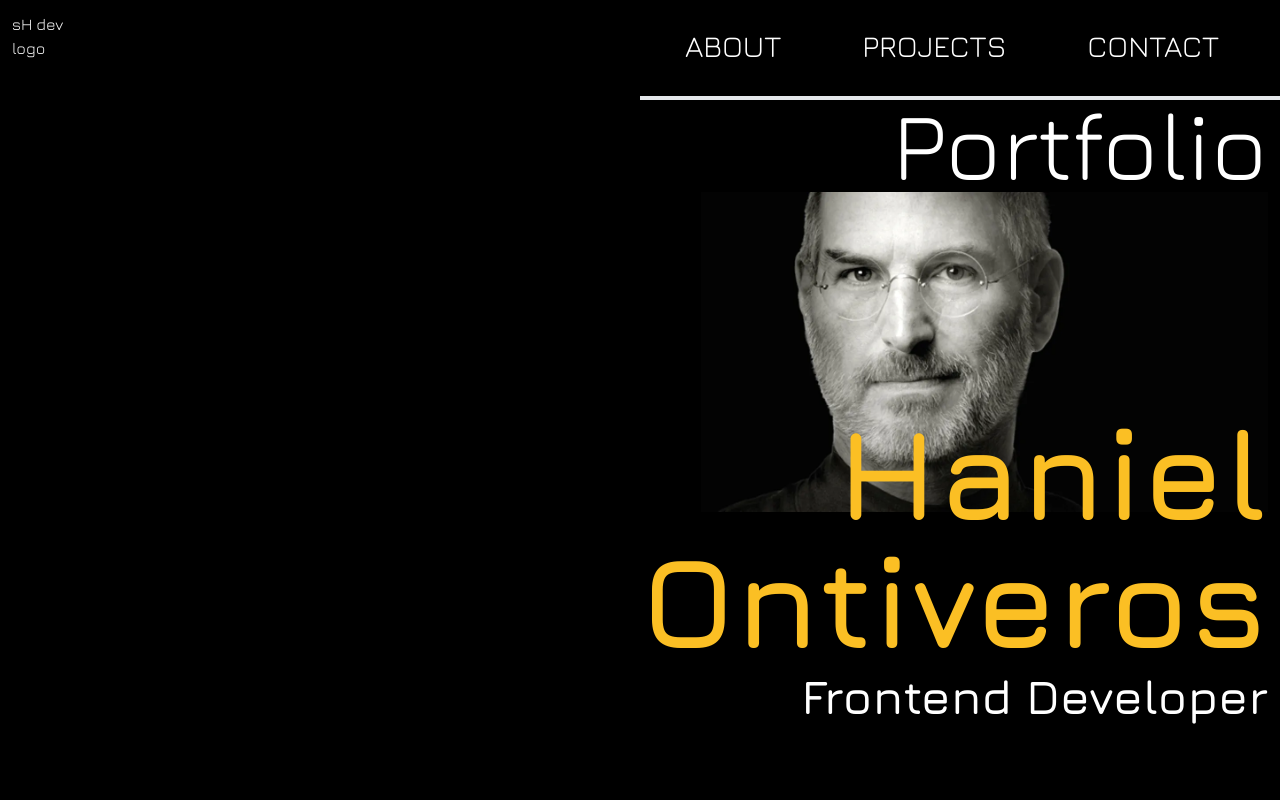
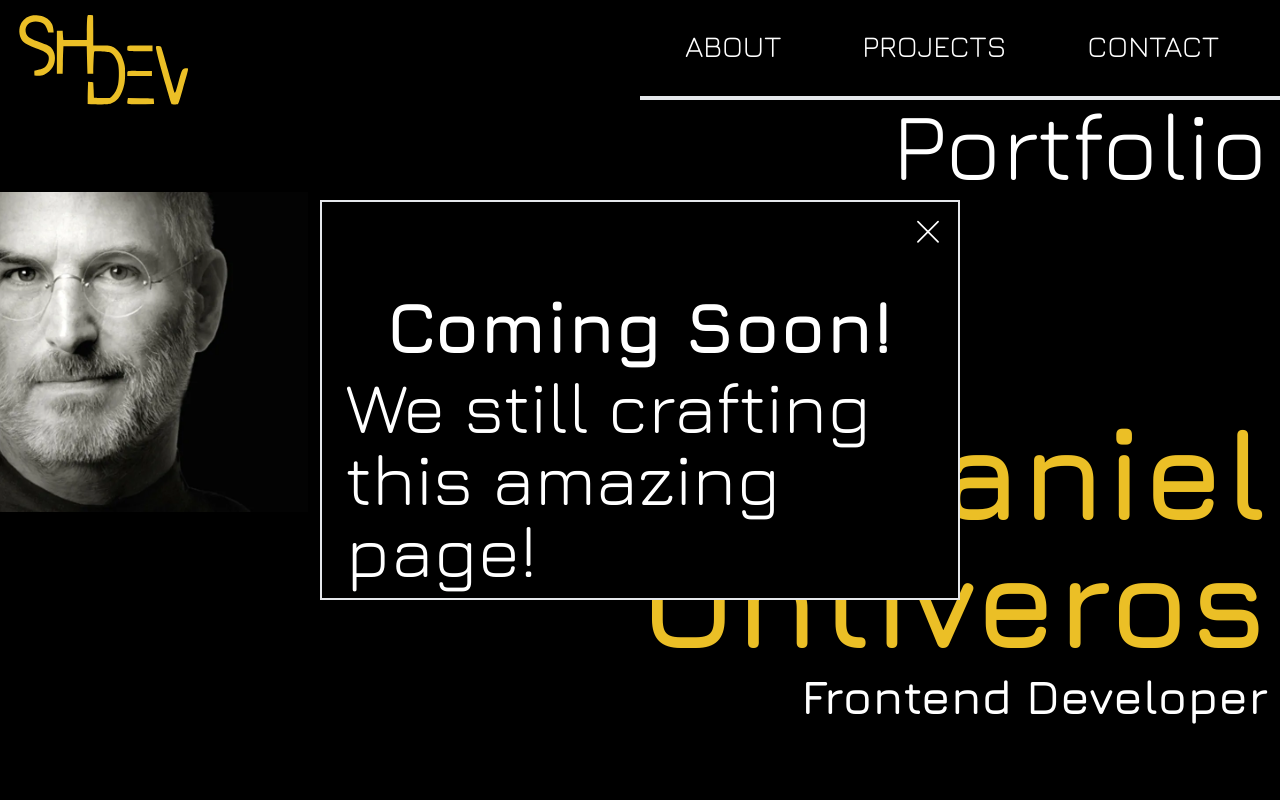
Before and after one commit to HanielOntiveros/portfolio-web, a React (Vite) app: page /about in a window 1280 px wide. Shown: the top 800 px of the page. Built offline with nearby package versions, Linux system fonts and the light colour scheme.

Commit message:
Added router-dom, coming soon modal, logo

```diff
--- a/index.html
+++ b/index.html
@@ -10,6 +10,7 @@
   <link rel="preconnect" href="https://fonts.gstatic.com" crossorigin>
   <link href="https://fonts.googleapis.com/css2?family=Jura:wght@400;600;700&display=swap" rel="stylesheet">
 </head>
+<a href=""></a>
 
 <body>
   <div id="root"></div>
--- a/package.json
+++ b/package.json
@@ -11,7 +11,8 @@
   },
   "dependencies": {
     "react": "^18.2.0",
-    "react-dom": "^18.2.0"
+    "react-dom": "^18.2.0",
+    "react-router-dom": "^6.22.0"
   },
   "devDependencies": {
     "@types/react": "^18.2.43",
--- a/src/components/Main/About.jsx
+++ b/src/components/Main/About.jsx
@@ -1,6 +1,6 @@
 export const About = () => {
     return (
-        <section className="relative w-full h-auto">
+        <section id="about" className="relative w-full h-auto">
             <div className="inline-block h-auto mx-3 ">
                 <h2 className='mt-20 text-5xl font-semibold text-white text-end md:text-8xl'>About</h2>
                 <p className='mt-5 text-xl font-semibold text-white text-end md:text-4xl'>
--- a/src/components/Main/Contact.jsx
+++ b/src/components/Main/Contact.jsx
@@ -4,7 +4,7 @@ import email from '../../assets/icons/email-svgrepo-com.svg'
 
 export const Contact = () => {
     return (
-        <section className=" w-full h-auto realative">
+        <section id='contact' className=" w-full h-auto realative">
             <h2 className='mt-20 mx-3 text-5xl font-semibold text-white text-end md:text-8xl'>Contact</h2>
             <div className="flex flex-col mx-3 my-10 items-center md:flex-row md:justify-evenly ">
                 <p className='mt-6 text-3xl font-bold text-white text-center '>
--- a/src/components/Main/Home.jsx
+++ b/src/components/Main/Home.jsx
@@ -1,13 +1,23 @@
 import selfie from '../../assets/imgs/stevejobswide620x350.webp'
+import { Modal } from '../UI/Modal'
+import { useState } from 'react'
+
 
 export const Home = () => {
+    const [modalView, setModalView] = useState('true')
+
     return (
-        <section className='relative w-full h-svh mb-5'>
-            <div className="absolute end-0 inline-block h-screen w-fit mx-3 ">
+        <section className='relative w-full h-svh mb-5  lg:flex lg:justify-center'>
+            {
+                modalView ?
+                    <Modal setModalView={setModalView} /> :
+                    null
+            }
+            <div className="absolute end-0 inline-block h-screen w-fit mx-3  lg:w-full">
                 <p className=' absolute top-0 mt-20  end-0  text-5xl font-medium text-white md:text-8xl md:mt-24'>Portfolio</p>
-                <img className='relative top-36 end-0 w-auto h-[20rem]  object-cover md:top-48' src={selfie} />
-                <div className='absolute bottom-10 end-0 md:bottom-20 '>
-                    <h1 className='mt-20 leading-normal text-5xl font-bold text-amber-400 text-end md:text-9xl'>Haniel Ontiveros</h1>
+                <img className='relative top-36 end-0 w-auto h-[20rem]  object-cover md:top-48 lg:w-1/4' src={selfie} />
+                <div className='absolute bottom-10 end-0 md:bottom-20 lg:w-3/4'>
+                    <h1 className='mt-20 leading-normal text-5xl font-bold text-[#ebbf26] text-end md:text-9xl'>Haniel Ontiveros</h1>
                     <h2 className='mt-2 text-3xl leading-snug font-semibold text-white text-end md:text-5xl'>Frontend Developer</h2>
                 </div>
             </div>
--- a/src/components/Main/Projects.jsx
+++ b/src/components/Main/Projects.jsx
@@ -3,7 +3,7 @@ import web from '../../assets/icons/browser-window-2-svgrepo-com.svg'
 
 export const Projects = () => {
     return (
-        <section className=' w-full h-auto realative'>
+        <section id="projects" className=' w-full h-auto realative'>
             <div className="flex flex-col h-auto mx-3 justify-start items-end lg:grid lg:grid-flow-col lg:items-center  lg:m-0">
                 <h2 className='mt-20 text-5xl font-semibold text-white text-end md:text-8xl md:mt-24 lg:-rotate-90 lg:border-b-4 '>Projects</h2>
                 <Card
--- a/src/components/Navbar/Navbar.jsx
+++ b/src/components/Navbar/Navbar.jsx
@@ -2,6 +2,8 @@ import { useState } from 'react'
 import { NavbarMenu } from "./NavbarMenu"
 import menu from '../../assets/icons//menu-2-svgrepo-com.svg'
 import close from '../../assets/icons/close-svgrepo-com.svg'
+import logo from '../../assets/imgs/logo.svg'
+import { Link } from 'react-router-dom'
 
 export const Navbar = () => {
     const [toggleMenu, setToggleMenu] = useState(false)
@@ -27,19 +29,21 @@ export const Navbar = () => {
                                 <img
                                     className="h-10 w-full object-contain md:h-full md:w-28 md:p-2"
                                     src={close}
-                                    alt='linux penguin'
+                                    alt='close icon'
                                 />
                                 :
                                 <img
                                     className="h-9 w-full object-contain md:h-full md:w-28 md:p-2"
                                     src={menu}
-                                    alt='linux penguin'
+                                    alt='menu icon'
                                 />
                         }
                     </button>
                 </div>
                 <div className='absolute flex  w-full h-full justify-center  lg:justify-start lg:m-3'>
-                    <h1 className='text-white '>sH dev<br />logo</h1>
+                    <Link to={'/'} >
+                        <img className='bg-[#ebbf26] h-full w-auto' src={logo} alt='shdev logo' />
+                    </Link>
                 </div>
             </div>
             <hr className=" decoration-white border-1 md:border-2 lg:w-1/2 lg:absolute lg:end-0" />
--- a/src/components/Navbar/NavbarMenu.jsx
+++ b/src/components/Navbar/NavbarMenu.jsx
@@ -1,19 +1,32 @@
+import { Link } from "react-router-dom"
+import { About } from "../Main/About"
 
 export const NavbarMenu = () => {
     return (
         <div className="relative  h-auto w-screen flex justify-center z-20 ">
             <div className="w-screen h-auto  bg-black  lg:w-1/2 lg:absolute lg:end-0 lg:mr-2">
                 <ul className="w-full h-full flex flex-col items-center lg:flex-row lg:justify-evenly lg:gap-10  lg:px-3">
-                    <li className='inline-block my-3  w-full text-2xl font-regular leading-loose text-white text-center hover:font-bold hover:cursor-pointer md:text-5xl md:my-7 lg:text-3xl lg:w-auto'>ABOUT</li>
+                    <li className='inline-block my-3  w-full text-2xl font-regular leading-loose text-white text-center hover:font-bold hover:cursor-pointer md:text-5xl md:my-7 lg:text-3xl lg:w-auto'>
+                        <a href={'#about'}>ABOUT</a>
+
+                    </li>
                     <hr className="w-2/3 lg:hidden" />
-                    <li className='inline-block my-3 w-full text-2xl font-regular leading-loose text-white text-center hover:font-bold hover:cursor-pointer md:text-5xl md:my-7 lg:text-3xl lg:w-auto'>PROJECTS</li>
+                    <li className='inline-block my-3 w-full text-2xl font-regular leading-loose text-white text-center hover:font-bold hover:cursor-pointer md:text-5xl md:my-7 lg:text-3xl lg:w-auto'>
+                        <a href={'#projects'}>
+                            PROJECTS
+                        </a>
+                    </li>
                     <hr className="w-2/3 lg:hidden" />
-                    <li className='inline-block my-3 w-full text-2xl font-regular leading-loose text-white text-center hover:font-bold hover:cursor-pointer md:text-5xl md:my-7 lg:text-3xl lg:w-auto'>CONTACT</li>
+                    <li className='inline-block my-3 w-full text-2xl font-regular leading-loose text-white text-center hover:font-bold hover:cursor-pointer md:text-5xl md:my-7 lg:text-3xl lg:w-auto'>
+                        <a href={'#contact'}>
+                            CONTACT
+                        </a>
+                    </li>
                     <hr className="w-2/3 mb-4 lg:hidden" />
                 </ul>
 
             </div>
-        </div>
+        </div >
 
     )
 }
--- a/src/components/UI/Button.jsx
+++ b/src/components/UI/Button.jsx
@@ -2,7 +2,7 @@
 export const Button = ({ text }) => {
 
     return (
-        <button className="bg-amber-400 p-2 w-auto h-auto rounded-md text-lg font-semibold md:text-4xl md:p-5 md:rounded-xl md:mt-3 lg:text-2xl lg:p-3">
+        <button className="bg-[#ebbf26] p-2 w-auto h-auto rounded-md text-lg font-semibold md:text-4xl md:p-5 md:rounded-xl md:mt-3 lg:text-2xl lg:p-3">
             {text}
         </button>
     )
--- /dev/null
+++ b/src/components/UI/Modal.jsx
@@ -0,0 +1,25 @@
+import close from '../../assets/icons/close-svgrepo-com.svg'
+
+export const Modal = ({ setModalView }) => {
+
+    const closeModal = () => {
+        setModalView(false)
+    }
+
+    return (
+        <modal className='fixed z-20 top-[25%] left-[25%] bg-black  border-2 w-1/4 h-1/4 min-h-[50%] min-w-[50%] flex flex-col p-4 '>
+            <div className='w-full h-1/5 flex justify-end items-start' >
+                <button
+                    onClick={closeModal}
+                >
+                    <img src={close} alt='close icon' className='w-7' />
+                </button>
+            </div>
+            <div className='w-full h-4/5 flex flex-col items-start justify-cente gap-2 mt-4 px-2 sm:items-center sm:mt-0'>
+                <p className='text-white text-2xl font-bold text-start sm:text-3xl md:text-5xl  lg:text-7xl'>Coming Soon!</p>
+                <p className='text-white text-xl font-medium text-start sm:text-3xl md:text-5xl  lg:text-7xl'>We still crafting this amazing page!</p>
+            </div>
+
+        </modal>
+    )
+}
--- a/src/main.jsx
+++ b/src/main.jsx
@@ -1,10 +1,24 @@
 import React from 'react'
 import ReactDOM from 'react-dom/client'
+import { createBrowserRouter, RouterProvider, } from "react-router-dom";
 import { App } from './App'
 import './index.css'
 
+const router = createBrowserRouter([
+  {
+    path: '/',
+    element: <App />,
+    children: [
+      {
+        path: '/about',
+        element: '/src/components/Main/About.jsx'
+      }
+    ]
+  }
+])
+
 ReactDOM.createRoot(document.getElementById('root')).render(
   <React.StrictMode>
-    <App />
+    <RouterProvider router={router} />
   </React.StrictMode>
 )
```
Also changed, not shown: src/assets/imgs/logo.svg (added), 1 other file (tests, documents, lock files or other folders).
